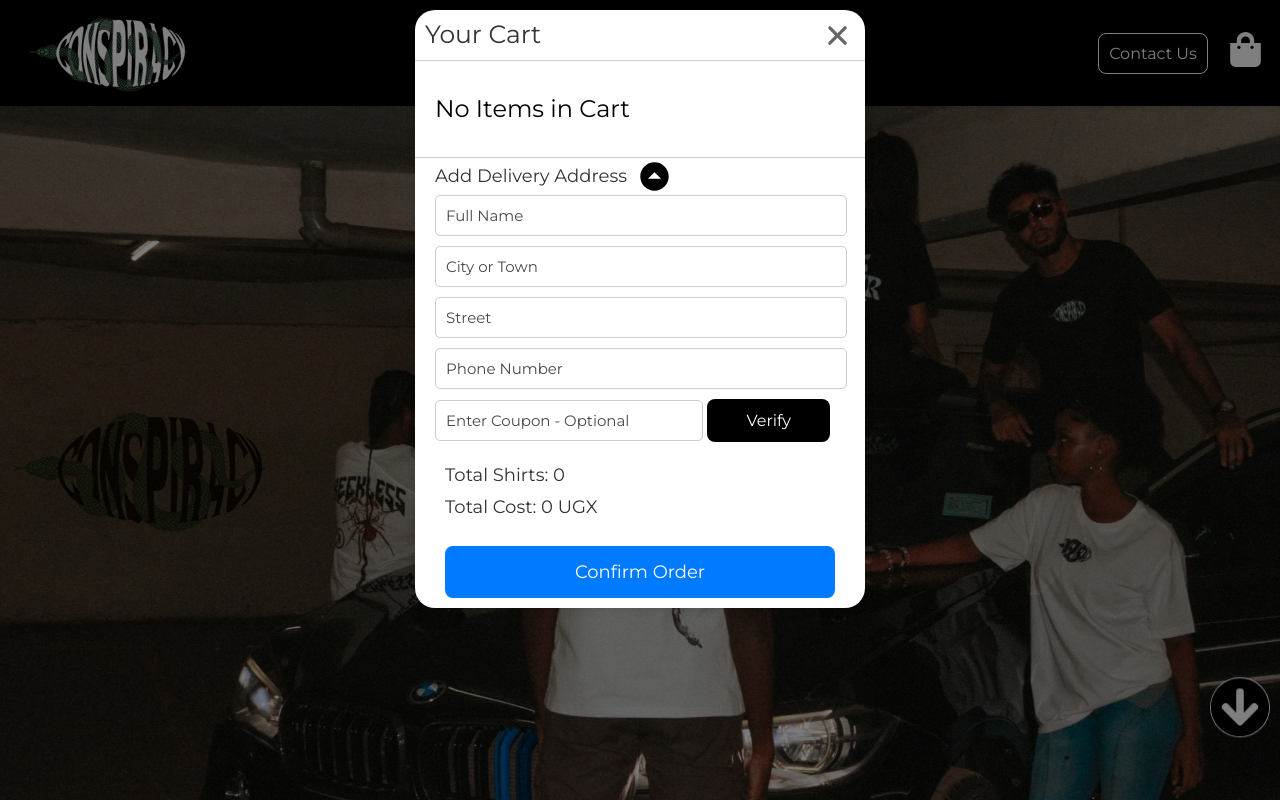
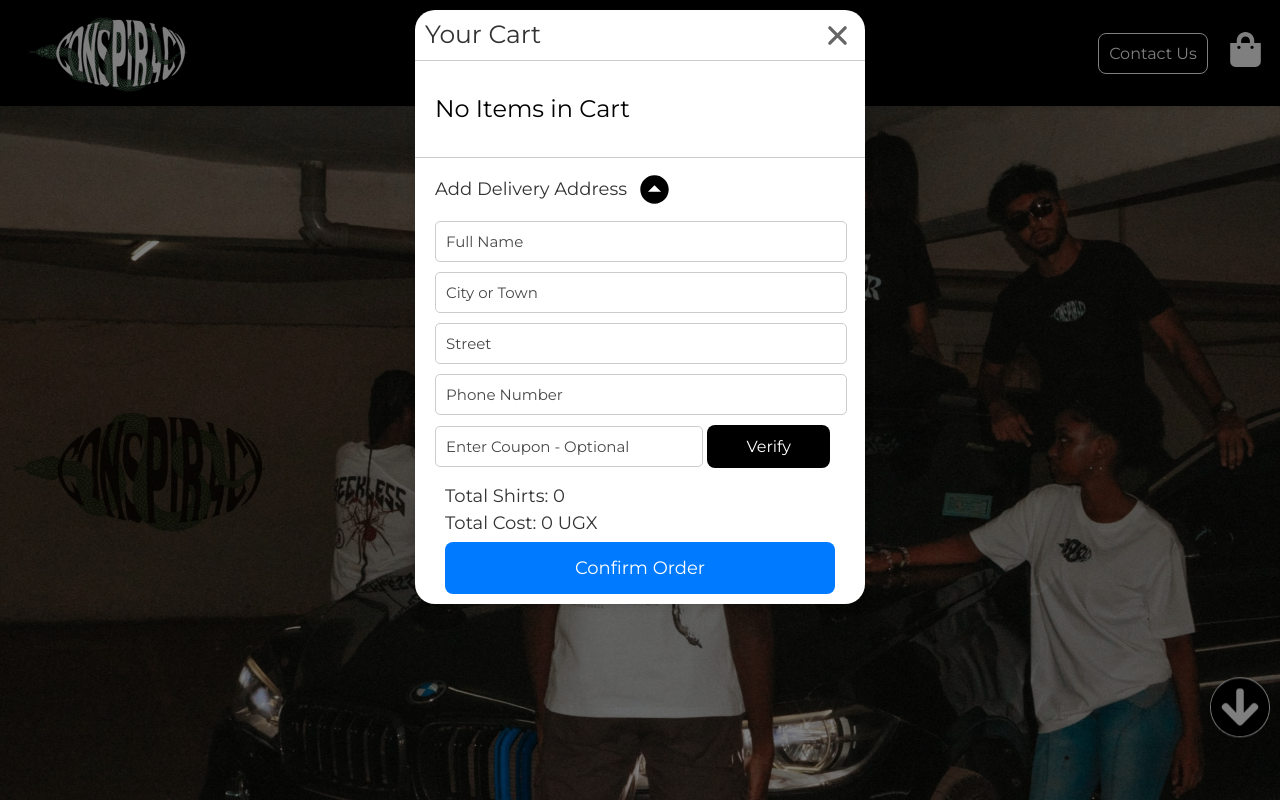
Before and after one commit to Josh-The-Developapa/Conspiracy-UG, a React (Vite) app: page / in a window 1280 px wide. Both pictures are taken after a click on the icon 1245 px from the left and 49 px from the top of the page. Shown: the top 800 px of the page. Built offline with nearby package versions, Linux system fonts and the light colour scheme.

Commit message:
Committed

```diff
--- a/src/components/Cart/Cart.css
+++ b/src/components/Cart/Cart.css
@@ -48,12 +48,12 @@
   padding-bottom: 10px;
   border-radius: 10px;
   background-color: #f1f1f1;
-  margin-bottom: 15px;
+  margin-bottom: 10px;
 }
 
 .item-image {
-  width: 100px;
-  height: 100px;
+  width: 95px;
+  height: 95px;
   object-fit: cover;
   border-radius: 8px;
   margin-right: 20px;
@@ -183,8 +183,8 @@
 .address-section h3 {
   font-size: 18px;
   color: #333;
-  margin-bottom: 5px;
-  margin-top: 5px;
+  /* margin-bottom: 5px; */
+  /* margin-top: 5px; */
   /* background-color: green; */
 }
 
@@ -229,7 +229,7 @@
   font-size: 18px;
   transition: background-color 0.3s ease;
   width: 100%;
-  margin-top: 20px;
+  margin-top: 5px;
 }
 
 .checkout-btn:hover {
```
